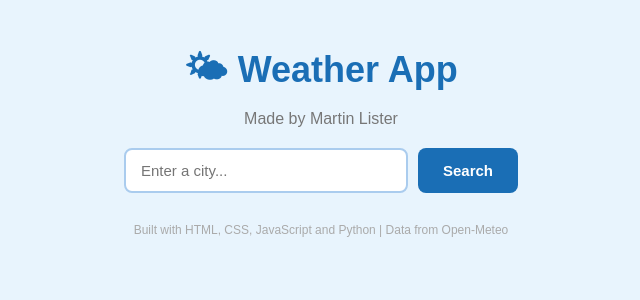
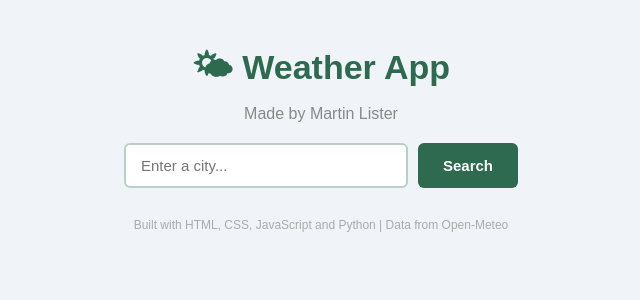
Before and after one commit to MartinLister1/weather-api, a Flask app: page / in a window 1280 px wide. Shown: the top 300 px of the page, without its empty margins (319-959 px from the left). Run offline with Flask 3, Linux system fonts and the light colour scheme.

Commit message:
changed colours

```diff
--- a/static/style.css
+++ b/static/style.css
@@ -1,20 +1,20 @@
 body {
-  background-color: #e8f4fd;
+  background-color: #f0f4f8;
   font-family: Arial, sans-serif;
-  color: #333333;
+  color: #2d2d2d;
   text-align: center;
   padding: 20px;
   margin: 0;
 }
 
 header h1 {
-  color: #1a6eb5;
-  font-size: 36px;
+  color: #2d6a4f;
+  font-size: 34px;
   margin-bottom: 5px;
 }
 
 header p {
-  color: #777777;
+  color: #888888;
   margin-top: 0;
 }
 
@@ -29,31 +29,31 @@ header p {
 #city-input {
   padding: 12px 15px;
   font-size: 15px;
-  border-radius: 8px;
-  border: 2px solid #aaccee;
+  border-radius: 6px;
+  border: 2px solid #b7cfc4;
   background-color: white;
-  color: #333333;
+  color: #2d2d2d;
   width: 250px;
 }
 
 #city-input:focus {
   outline: none;
-  border-color: #1a6eb5;
+  border-color: #2d6a4f;
 }
 
 #search button {
   padding: 12px 25px;
   font-size: 15px;
   font-weight: bold;
-  background-color: #1a6eb5;
+  background-color: #2d6a4f;
   color: white;
   border: none;
-  border-radius: 8px;
+  border-radius: 6px;
   cursor: pointer;
 }
 
 #search button:hover {
-  background-color: #155a9a;
+  background-color: #245c43;
 }
 
 .hidden {
```
Also changed, not shown: other parts of static/style.css (+17 -17 lines).
